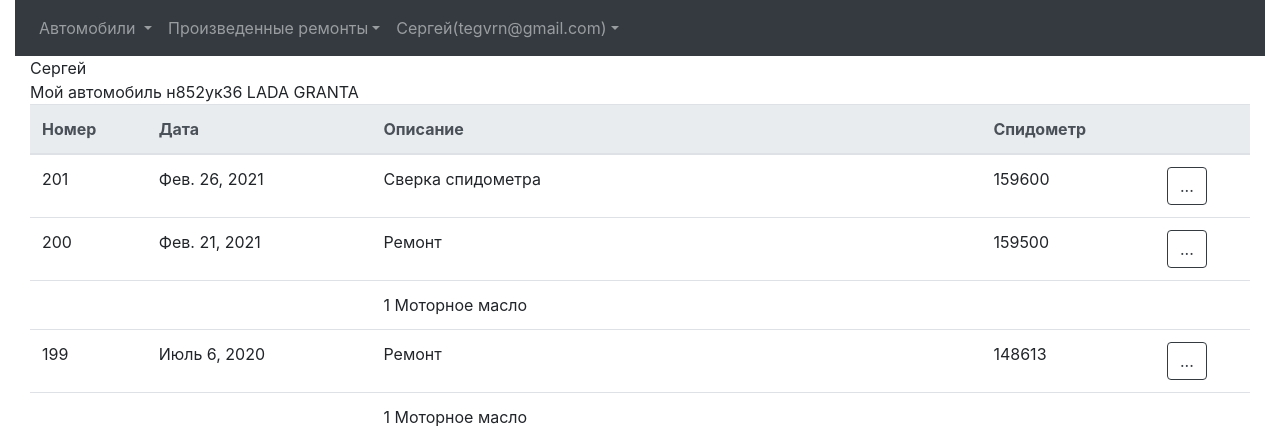
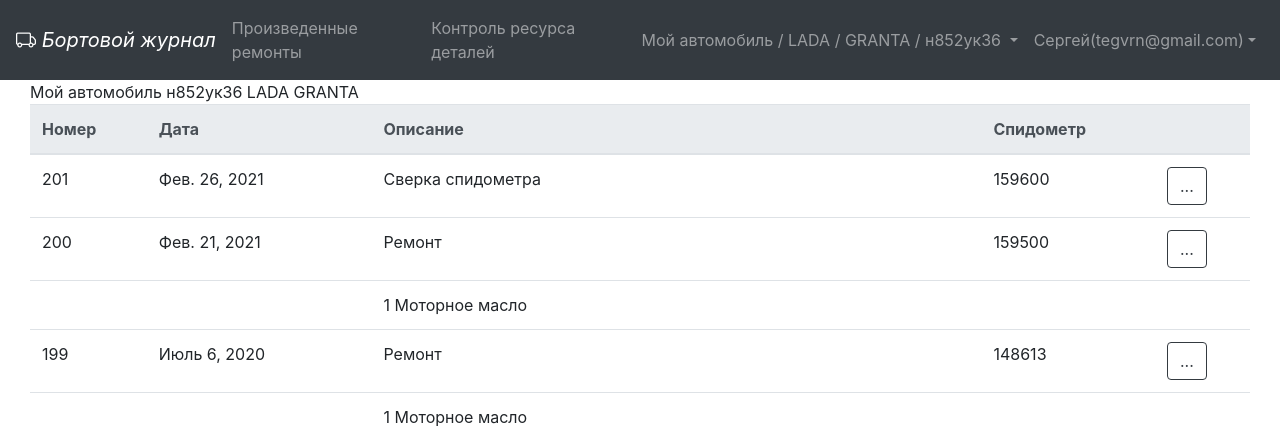
Before and after one commit to pushkinsergey/education, a Django app: page / in a window 1280 px wide. Shown: the top 426 px of the page. Run offline with Django 3.2, Linux system fonts and the light colour scheme; a user stored in the database is signed in; data comes from the database, SQL or seed files in the repository; some libraries are stand-ins or nearby versions.

Commit message:
поправил главное меню в шаблонах

```diff
--- a/Cars/templates/layout/basic.html
+++ b/Cars/templates/layout/basic.html
@@ -1,14 +1,67 @@
-
 <!DOCTYPE html>
 <html>
+
 <head>
     <meta http-eqip="Content-Type" content="text/html; charset=utf-8">
+    <!-- Bootstrap CSS -->
+    <link rel="stylesheet" href="https://cdn.jsdelivr.net/npm/bootstrap@4.6.0/dist/css/bootstrap.min.css"
+        integrity="sha384-B0vP5xmATw1+K9KRQjQERJvTumQW0nPEzvF6L/Z6nronJ3oUOFUFpCjEUQouq2+l" crossorigin="anonymous">
+    <link rel="stylesheet" href="https://cdn.jsdelivr.net/npm/bootstrap-icons@1.4.1/font/bootstrap-icons.css">
     <title>{% block title %}Бортовой журнал {% endblock %}</title>
-	{% load bootstrap4 %}
-	{% bootstrap_css %}
-	{% bootstrap_javascript jquery='full' %}
 </head>
+
 <body class="container-fluid">
+    <header class="navbar fixed-top navbar-expand-lg navbar-dark bg-dark flex-column flex-md-row bd-navbar">
+        <a class="navbar-brand mr-0 mr-md-2" href="/">
+          <i class="bi bi-truck"> Бортовой журнал</i>
+        </a>
+
+        <div class="navbar-nav">
+          <ul class="navbar-nav bd-navbar-nav">
+            <li class="nav-item">
+              <a class="nav-link" href="">Произведенные ремонты</a>
+            </li>
+            <li class="nav-item">
+              <a class="nav-link" href="">Контроль ресурса деталей</a>
+            </li>
+          </ul>
+        </div>
+        <ul class="navbar-nav ml-md-auto">
+          <li class="nav-item dropdown navbar-right">
+            <a class="nav-link dropdown-toggle" href="#" id="navbardrop" data-toggle="dropdown">
+            {% if cars %}
+              {{cars.0.name_car}} / {{cars.0.marka_car}} / {{cars.0.model_car}} / {{cars.0.reg_number}}
+            {% else %}
+              Нет автомобилей
+            {% endif %}
+            </a>
+            <div class="dropdown-menu">
+              <a class="dropdown-item" href="">Добавить автомобиль</a>
+              {% if cars %}
+              <div class="dropdown-divider"></div>
+              {% endif %}
+              {% for car in cars %}
+              <a class="dropdown-item" href="">
+                  {{car.name_car}} / {{car.marka_car}} / {{car.model_car}} / {{car.reg_number}}
+              </a>
+              {% endfor%}
+            </div>
+          </li>
+
+          <li class="nav-item dropdown navbar-right">
+            <a class="nav-link dropdown-toggle" href="#" id="navbardrop" data-toggle="dropdown">{{userservis.nameuser}}({{user.email}})</a>
+            <div class="dropdown-menu">
+              <a class="dropdown-item" href="">Редактировать профиль</a>
+              <div class="dropdown-divider"></div>
+              <a class="dropdown-item" href="">Марки автомобилей</a>
+              <a class="dropdown-item" href="">Моделей автомобилей</a>
+              <a class="dropdown-item" href="">Детали/регламентные работы</a>
+              <div class="dropdown-divider"></div>
+              <a class="dropdown-item" href="">Выйти</a>
+            </div>
+          </li>
+        </ul>
+    </header>
     <nav class="navbar navbar-expand-sm bg-dark navbar-dark">
 
         <ul class="navbar-nav">
@@ -30,7 +83,8 @@
                 </div>
             </li>
             <li class="nav-item dropdown">
-            <a class="nav-link dropdown-toggle" href="#" id="navbardrop" data-toggle="dropdown">Произведенные ремонты</a>
+                <a class="nav-link dropdown-toggle" href="#" id="navbardrop" data-toggle="dropdown">Произведенные
+                    ремонты</a>
                 <div class="dropdown-menu">
                     <a class="dropdown-item" href="">Произведенные ремонты</a>
                     <a class="dropdown-item" href="">Контроль ресерса деталей</a>
@@ -38,7 +92,8 @@
                 </div>
             </li>
             <li class="nav-item dropdown navbar-right">
-            <a class="nav-link dropdown-toggle" href="#" id="navbardrop" data-toggle="dropdown">{{userservis.nameuser}}({{user.email}})</a>
+                <a class="nav-link dropdown-toggle" href="#" id="navbardrop"
+                    data-toggle="dropdown">{{userservis.nameuser}}({{user.email}})</a>
                 <div class="dropdown-menu">
                     <a class="dropdown-item" href="">Редактировать профиль</a>
                     <div class="dropdown-divider"></div>
@@ -54,5 +109,12 @@
     </nav>
     {% block content %}
     {% endblock %}
+    <script src="https://code.jquery.com/jquery-3.5.1.slim.min.js"
+        integrity="sha384-DfXdz2htPH0lsSSs5nCTpuj/zy4C+OGpamoFVy38MVBnE+IbbVYUew+OrCXaRkfj"
+        crossorigin="anonymous"></script>
+    <script src="https://cdn.jsdelivr.net/npm/bootstrap@4.6.0/dist/js/bootstrap.bundle.min.js"
+        integrity="sha384-Piv4xVNRyMGpqkS2by6br4gNJ7DXjqk09RmUpJ8jgGtD7zP9yug3goQfGII0yAns"
+        crossorigin="anonymous"></script>
 </body>
+
 </html>
```
Lines whose indentation alone changed are shown as unchanged.
